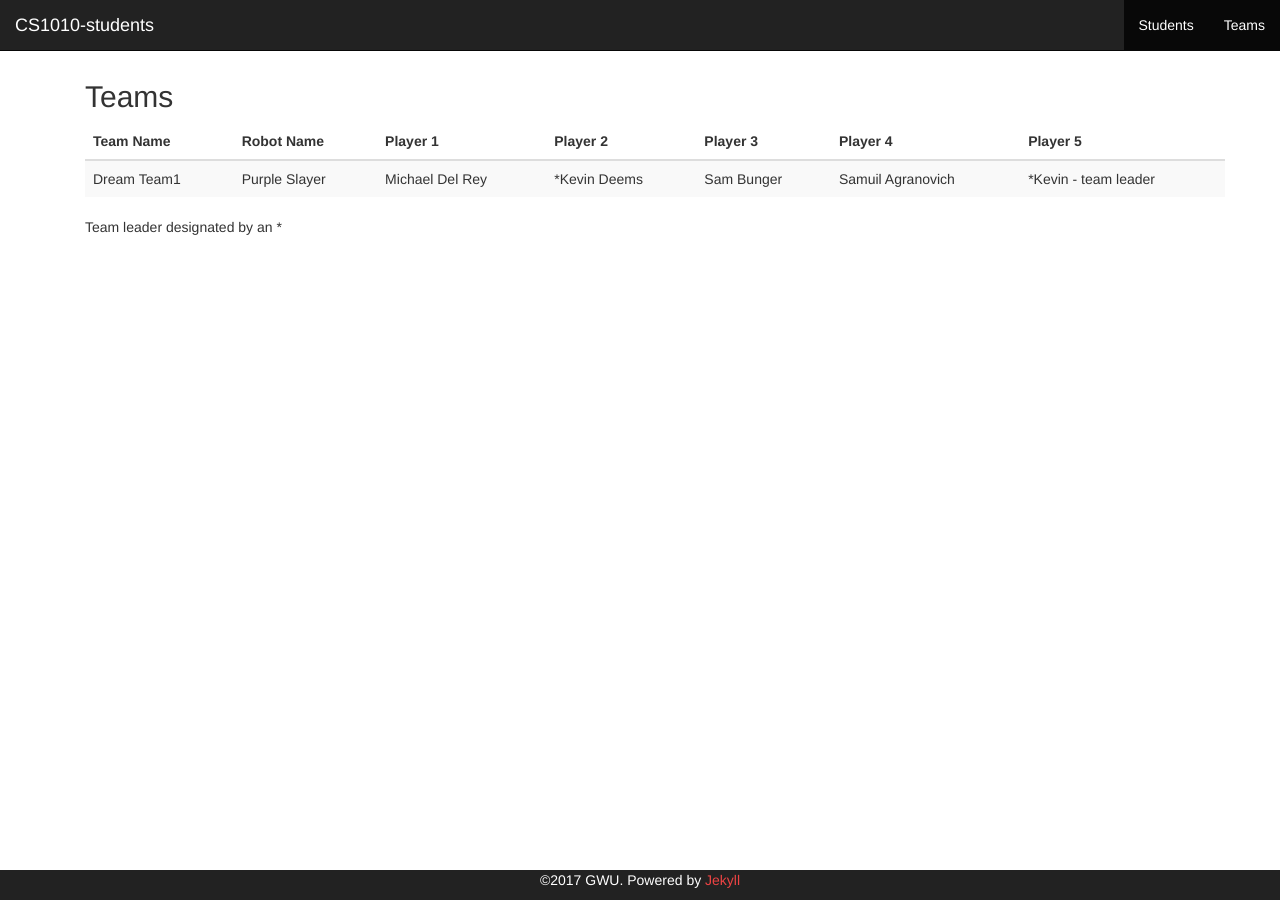
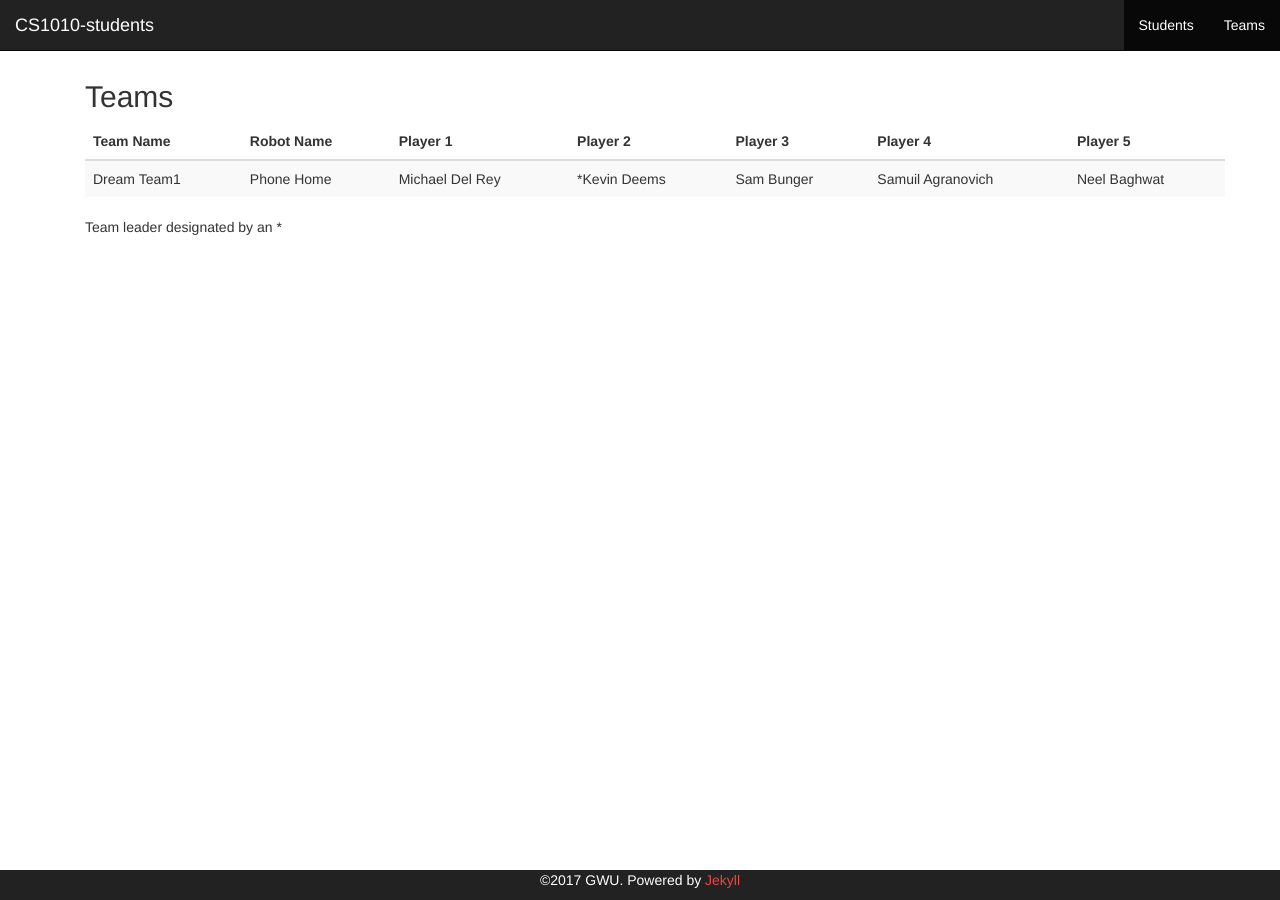
Before and after one commit to mdavidson022/CS1010-students, a Jekyll site: the page built from teams.html, in a window 1280 px wide. Built offline with Jekyll 4.4.1, drawn with Linux system fonts in a browser that asks for light colours.

Commit message:
CHanged name

```diff
--- a/teams.html
+++ b/teams.html
@@ -29,12 +29,12 @@ layout: default
 		<tbody>
 			<tr>
 			  <td>Dream Team1</td>
-			  <td>Purple Slayer</td>
+			  <td>Phone Home</td>
 			  <td>Michael Del Rey</td>
 			  <td>*Kevin Deems</td>
 			  <td>Sam Bunger</td>
 			  <td>Samuil Agranovich</td>
-			  <td>*Kevin - team leader</td>
+			  <td>Neel Baghwat</td>
 			</tr>
 		</tbody>
 	</table>
```
